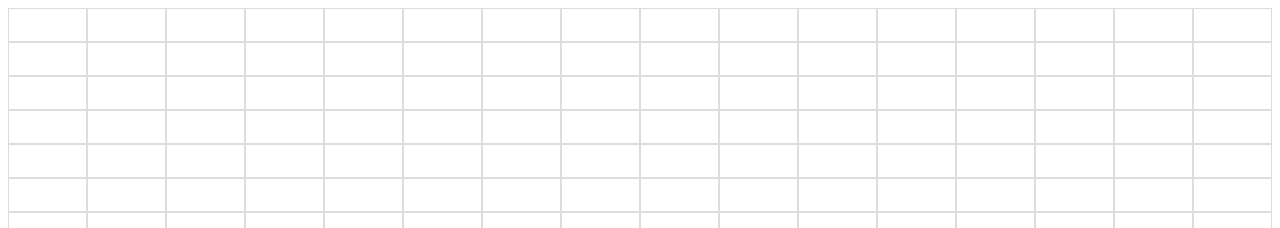
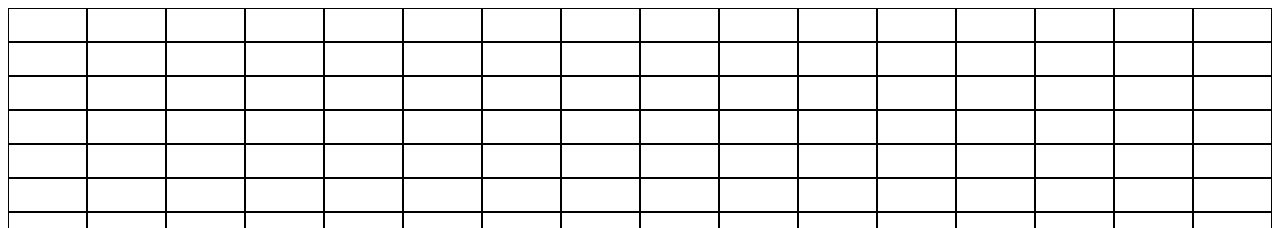
Before and after one commit to Zy5879/ETCH, a plain HTML site: page index.html in a window 1280 px wide. Shown: the top 228 px of the page. Drawn offline with Linux system fonts and the light colour scheme.

Commit message:
change border color to black

```diff
--- a/styles.css
+++ b/styles.css
@@ -11,7 +11,7 @@
 
   .grid-item {
     padding: 1em;
-    border: 1px solid #ddd;
+    border: 1px solid black;
   }
   /*
   #container.hover {
```
